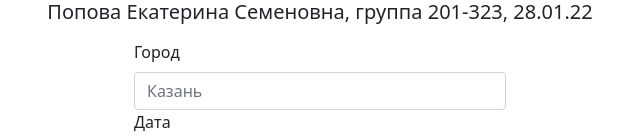
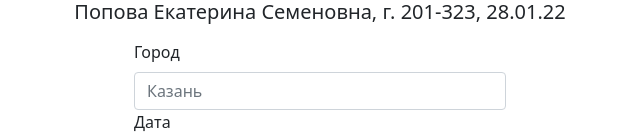
Before and after one commit to Popova-Ekaterina/Exam, a plain HTML site: page form/index.html in a window 1280 px wide. Shown: the top 140 px of the page, without its empty margins (320-960 px from the left). Drawn offline with nearby package versions, Linux system fonts and the light colour scheme.

Commit message:
Update index.html

```diff
--- a/form/index.html
+++ b/form/index.html
@@ -12,7 +12,7 @@
   </head>
   <body>
       <header>
-        <h1 class="lead container"><p align="center">Попова Екатерина Семеновна, группа 201-323, 28.01.22</p></h1>
+        <h1 class="lead container"><p align="center">Попова Екатерина Семеновна, г. 201-323, 28.01.22</p></h1>
       </header>
       <main>
         <form class="container" method="post" action="//httpbin.org/post">
```
